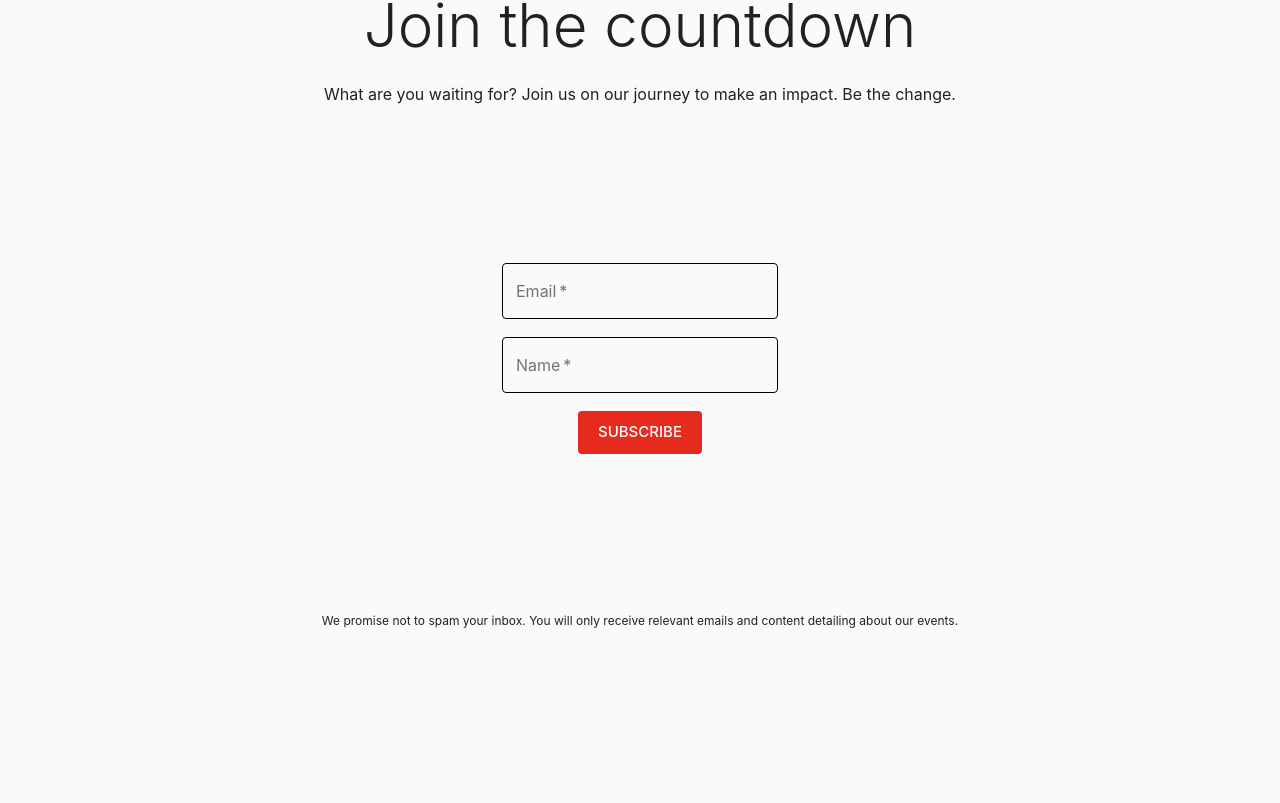
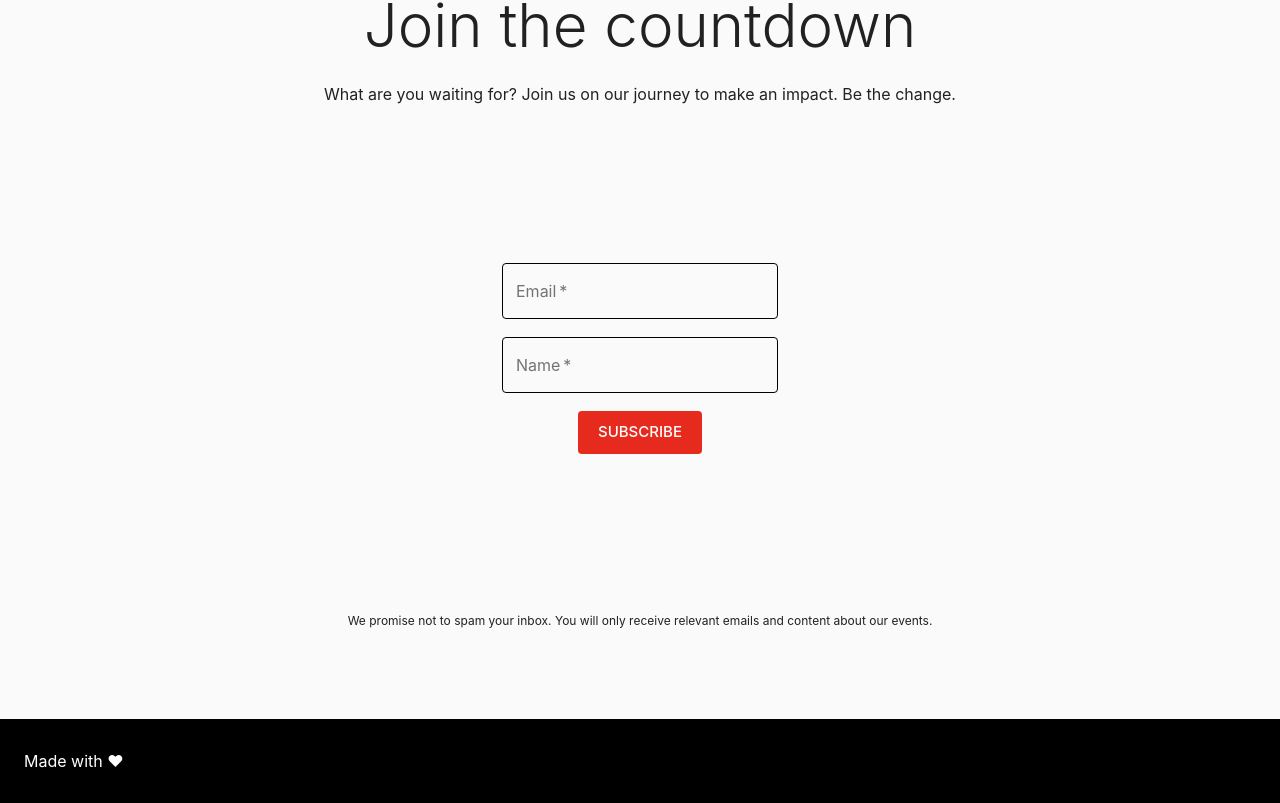
Before and after one commit to clearly-outsane/TEDx_PESU, a React (Create React App) app: page / in a window 1280 px wide. Shown: the part 2481-3284 px from the top of the page. Before the commit the page ends 3200 px from the top, so only its background shows below. Built offline with nearby package versions, Linux system fonts and the light colour scheme.

Commit message:
added footer

```diff
--- /dev/null
+++ b/src/components/Footer.js
@@ -0,0 +1,26 @@
+import React from "react";
+import Grid from "@material-ui/core/Grid";
+import Container from "@material-ui/core/Container";
+import { Typography } from "@material-ui/core";
+
+import { stylingConstants } from "../constants";
+const Footer = () => {
+  return (
+    <div style={{ backgroundColor: "black" }}>
+      <Container maxWidth="lg">
+        <Grid
+          container
+          justify="flex-start"
+          alignItems="center"
+          style={{ height: stylingConstants.NAVBAR_HEIGHT }}
+        >
+          <Typography ariant="caption" style={{ color: "white" }}>
+            Made with ❤
+          </Typography>
+        </Grid>
+      </Container>
+    </div>
+  );
+};
+
+export default Footer;
--- a/src/components/MailchimpForm.js
+++ b/src/components/MailchimpForm.js
@@ -111,7 +111,7 @@ const MailchimpForm = () => {
         <Grid container alignItems="flex-end">
           <Typography variant="caption" gutterBottom style={{ margin: 18 }}>
             We promise not to spam your inbox. You will only receive relevant
-            emails and content detailing about our events.
+            emails and content about our events.
           </Typography>
         </Grid>
       </div>
--- a/src/pages/Landing.js
+++ b/src/pages/Landing.js
@@ -12,6 +12,7 @@ import earth from "../assets/gifs/earth.gif";
 import AboutTedxSection from "../components/AboutTedxSection";
 import AboutCountdownSection from "../components/AboutCountdownSection";
 import MailchimpForm from "../components/MailchimpForm";
+import Footer from "../components/Footer";
 
 const scrollToRef = (ref) => window.scrollTo(0, ref.current.offsetTop);
 
@@ -124,6 +125,7 @@ const Landing = () => {
       <div ref={formRef}>
         <MailchimpForm />
       </div>
+      <Footer />
     </div>
   );
 };
```
